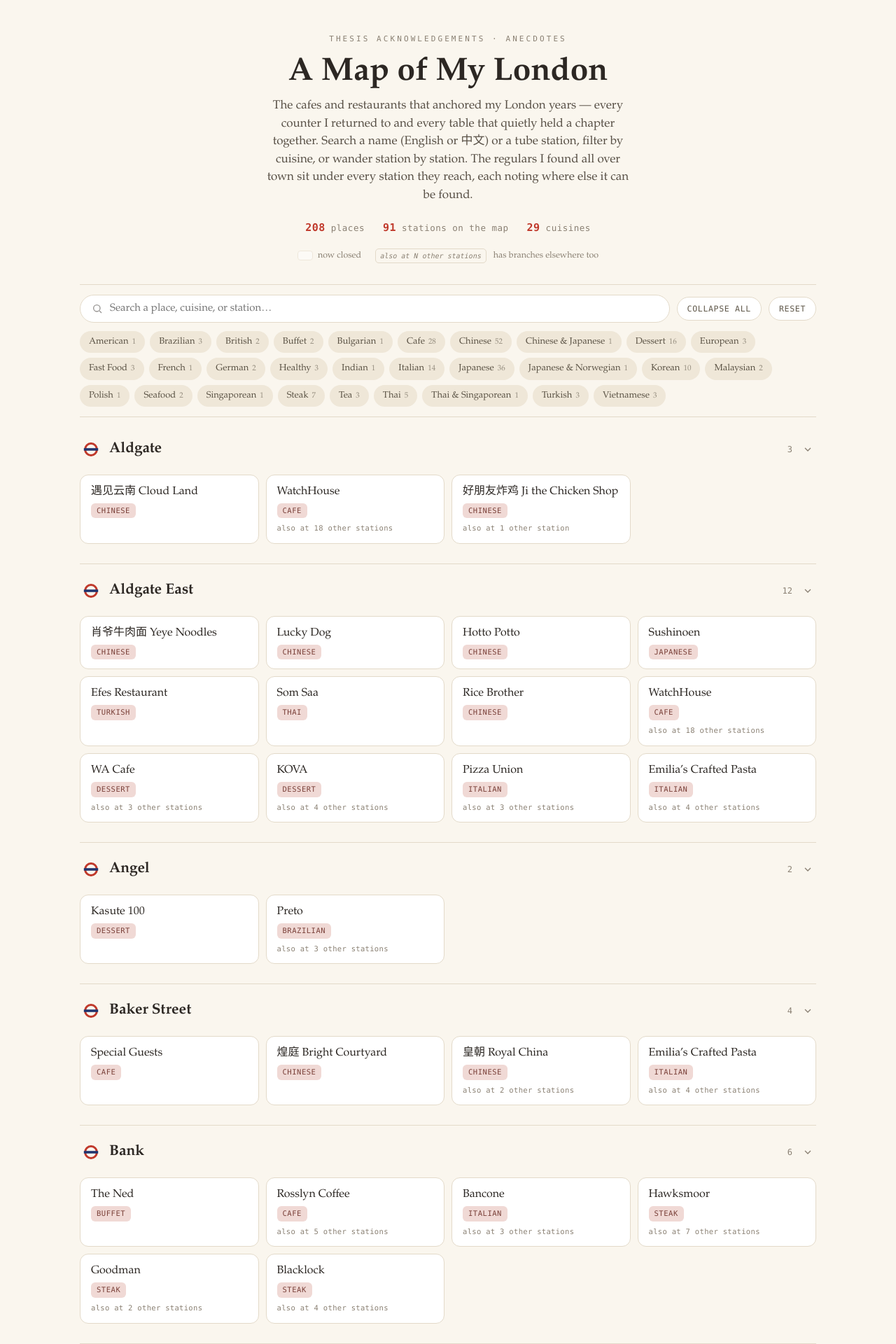
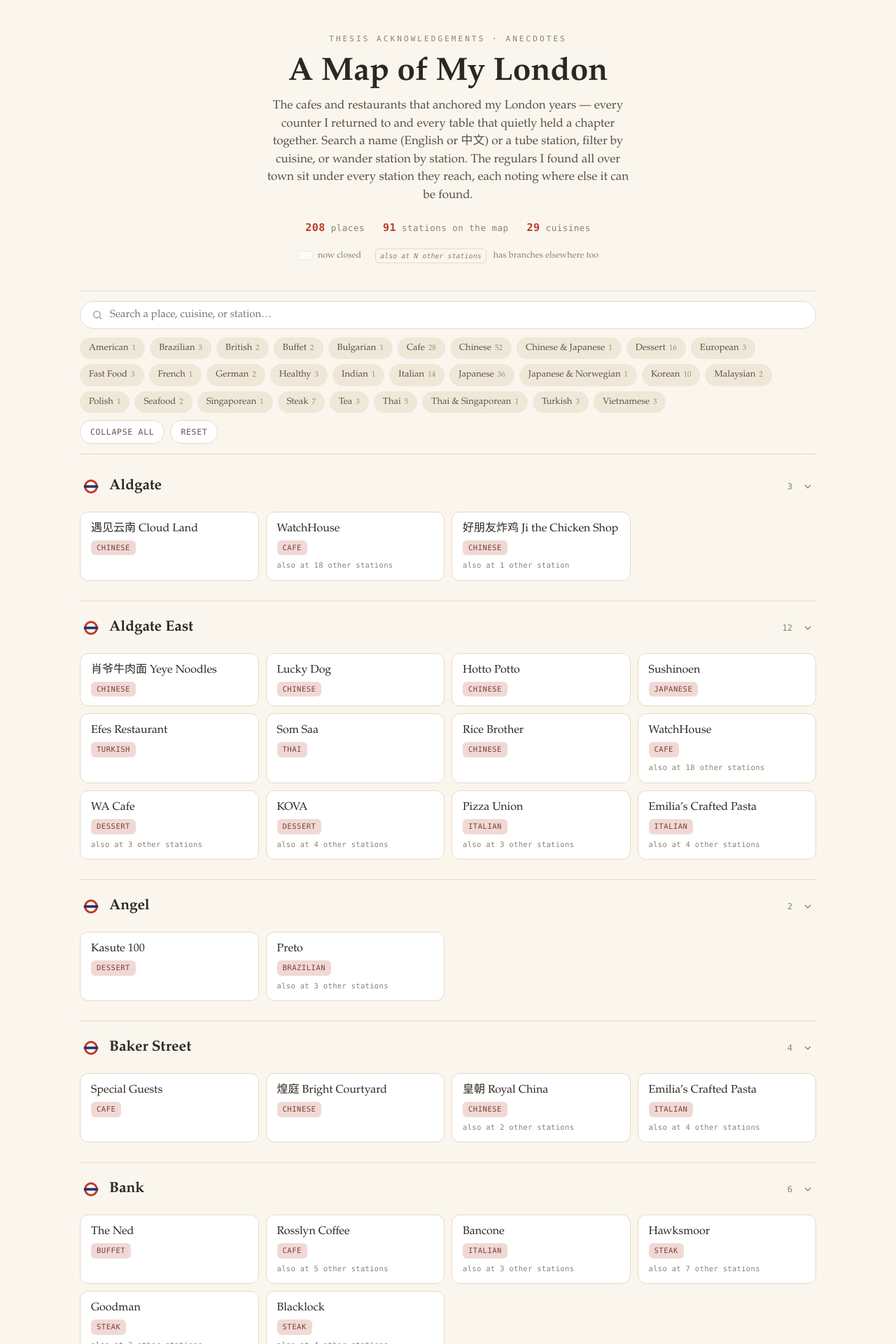
Before and after one commit to YunkaiZhang233/yunkaizhang233.github.io, a Jekyll site: the page cafe-restaurant.html, which Jekyll copies as it is, in a window 1280 px wide. Shown: the top 1920 px of the page at 70% size. Built offline with Jekyll 4.4.1, drawn with Linux system fonts in a browser that asks for light colours.

Commit message:
fix: optimised search bar

```diff
--- a/cafe-restaurant.html
+++ b/cafe-restaurant.html
@@ -34,7 +34,7 @@
     background:rgba(250,246,238,.93);backdrop-filter:blur(8px);
     border-top:1px solid var(--line);border-bottom:1px solid var(--line);padding:14px 0;}
   .searchrow{display:flex;gap:10px;align-items:center;flex-wrap:wrap;}
-  .search{flex:1 1 280px;min-width:220px;display:flex;align-items:center;gap:8px;background:#fff;
+  .search{flex:1 1 280px;min-width:150px;display:flex;align-items:center;gap:8px;background:#fff;
     border:1px solid var(--line);border-radius:999px;padding:9px 16px;}
   .search input{border:0;outline:0;background:transparent;font-size:15px;width:100%;font-family:inherit;color:var(--ink);}
   .search svg{flex:none;opacity:.5;}
@@ -42,7 +42,16 @@
     text-transform:uppercase;cursor:pointer;background:#fff;border:1px solid var(--line);
     border-radius:999px;padding:9px 14px;color:#5f5749;white-space:nowrap;}
   .btn:hover{border-color:var(--accent);color:var(--accent);}
-  .chips{margin-top:12px;display:flex;gap:7px;flex-wrap:wrap;}
+  #sticky-sentinel{height:1px;}
+  .panel{margin-top:12px;}
+  .panelbtns{display:flex;gap:8px;margin-top:10px;}
+  .chips{display:flex;gap:7px;flex-wrap:wrap;}
+  .filters-toggle{display:none;align-items:center;gap:6px;}
+  .filters-toggle .badge{background:var(--accent);color:#fff;border-radius:999px;font-size:10px;line-height:1;padding:2px 6px;}
+  .controls.condensed{padding:10px 0;}
+  .controls.condensed .panel{display:none;}
+  .controls.condensed.open .panel{display:block;}
+  .controls.condensed .filters-toggle{display:inline-flex;}
   .chip{cursor:pointer;user-select:none;font-size:13px;background:var(--chip);
     border:1px solid transparent;border-radius:999px;padding:5px 12px;color:#5b5345;transition:.12s;}
   .chip:hover{border-color:var(--muted);}
@@ -102,17 +111,23 @@
     </div>
   </header>
 
-  <div class="controls">
+  <div id="sticky-sentinel"></div>
+  <div class="controls" id="controls">
     <div class="searchrow">
       <label class="search">
         <svg width="16" height="16" viewBox="0 0 24 24" fill="none" stroke="currentColor"
              stroke-width="2"><circle cx="11" cy="11" r="7"/><path d="M21 21l-4.3-4.3"/></svg>
         <input id="q" type="search" placeholder="Search a place, cuisine, or station&hellip;" autocomplete="off" />
       </label>
-      <button class="btn" id="toggleAll">Collapse all</button>
-      <button class="btn" id="clear">Reset</button>
+      <button class="btn filters-toggle" id="filtersToggle" aria-expanded="false">Filters</button>
     </div>
-    <div class="chips" id="chips"></div>
+    <div class="panel" id="panel">
+      <div class="chips" id="chips"></div>
+      <div class="panelbtns">
+        <button class="btn" id="toggleAll">Collapse all</button>
+        <button class="btn" id="clear">Reset</button>
+      </div>
+    </div>
   </div>
 
   <div id="list"></div>
@@ -148,6 +164,8 @@
     activeCuisines.has(c)?activeCuisines.delete(c):activeCuisines.add(c);render();};
   chipsEl.appendChild(el);});
 document.getElementById('st-cuisines').textContent=CUISINES.length;
+function updateFiltersBadge(){const n=activeCuisines.size;
+  filtersToggle.innerHTML='Filters'+(n?' <span class="badge">'+n+'</span>':'');}
 
 // `inStation` = name of the station section we're in, or null for the Scattered recap
 function card(r,inStation){
@@ -216,6 +235,18 @@
   chipsEl.querySelectorAll('.chip').forEach(c=>c.classList.remove('on'));
   allCollapsed=false;document.getElementById('toggleAll').textContent='Collapse all';render();};
 qEl.addEventListener('input',render);
+
+// collapse the filter panel once the sticky controls bar reaches the top
+new IntersectionObserver(([e])=>{
+  const condensed=!e.isIntersecting;
+  controlsEl.classList.toggle('condensed',condensed);
+  if(!condensed){controlsEl.classList.remove('open');filtersToggle.setAttribute('aria-expanded','false');}
+},{threshold:0}).observe(document.getElementById('sticky-sentinel'));
+filtersToggle.onclick=()=>{
+  const open=controlsEl.classList.toggle('open');
+  filtersToggle.setAttribute('aria-expanded',open?'true':'false');
+};
+
 render();
 </script>
 </body>
```
Also changed, not shown: other parts of cafe-restaurant.html (+3 -1 lines).
